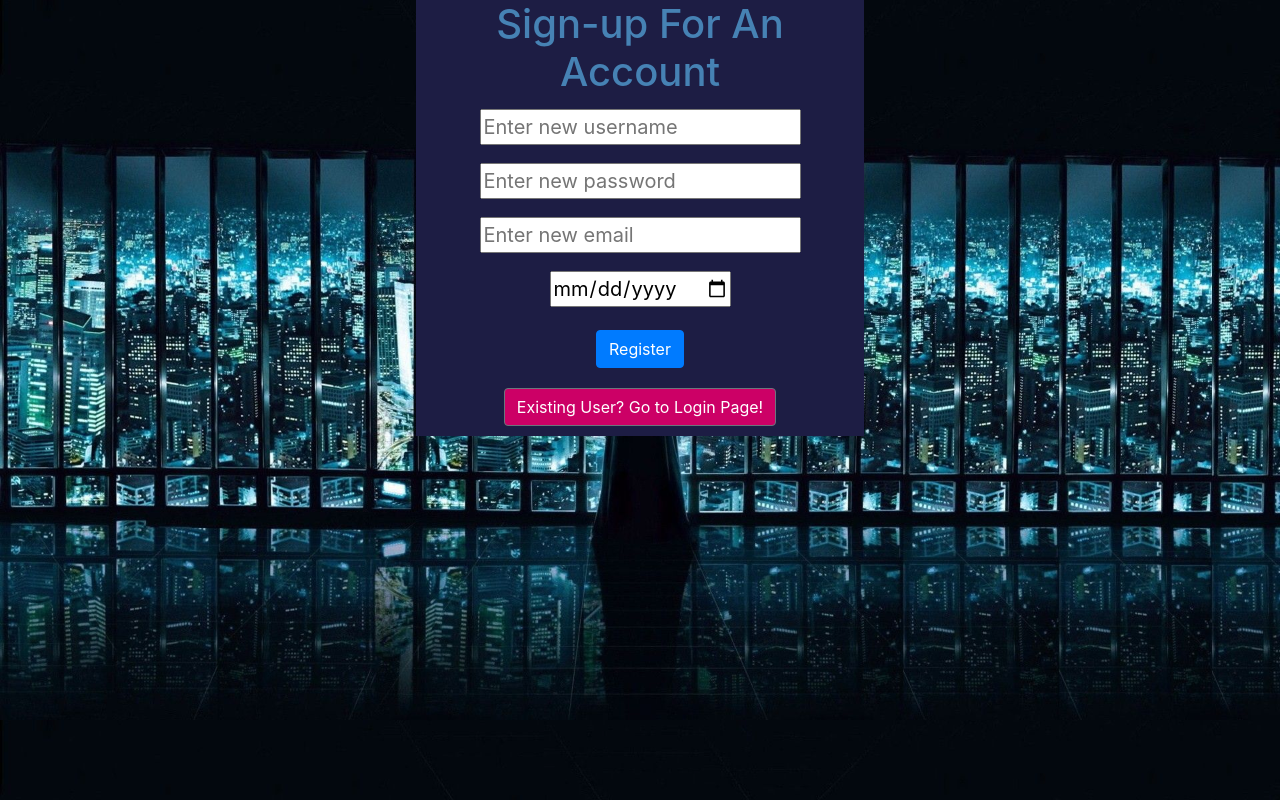
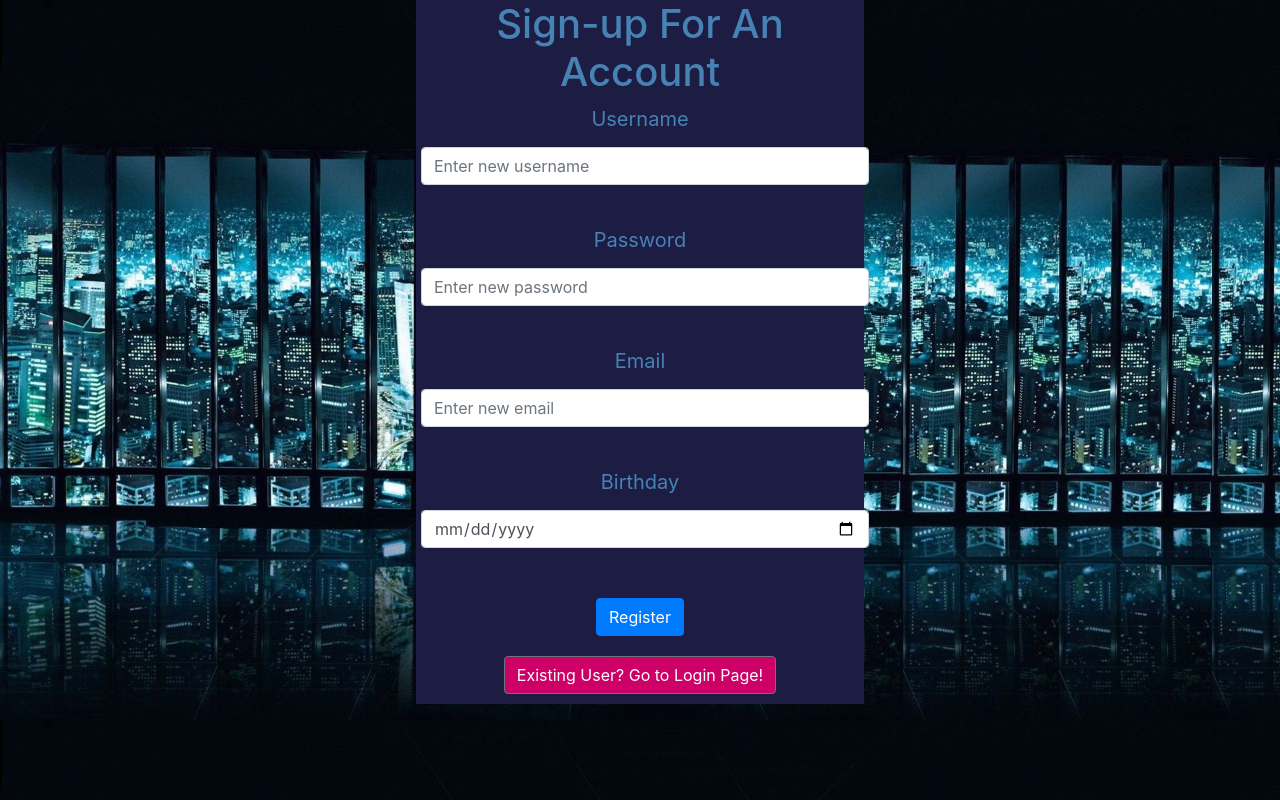
Before and after one commit to yueymiqua/flix-for-fun-client, a React (Vite) app: page /register in a window 1280 px wide. Built offline with nearby package versions, Linux system fonts and the light colour scheme; no server answers.

Commit message:
added input validation for login and registration view

```diff
--- a/package.json
+++ b/package.json
@@ -12,10 +12,13 @@
     "parcel-bundler": "^1.10.1"
   },
   "devDependencies": {
+    "@babel/plugin-proposal-object-rest-spread": "^7.13.8",
     "babel-core": "^6.26.3",
     "babel-plugin-transform-class-properties": "^6.24.1",
+    "babel-plugin-transform-object-rest-spread": "^6.26.0",
     "babel-preset-env": "^1.7.0",
     "babel-preset-react": "^6.24.1",
+    "babel-preset-stage-0": "^6.24.1",
     "sass": "^1.32.8"
   }
 }
--- a/src/components/login-view/login-view.jsx
+++ b/src/components/login-view/login-view.jsx
@@ -7,15 +7,50 @@ import './login-view.scss'
 import axios from 'axios';
 
 export function LoginView(props) {
-  const [ username, setUsername ] = useState('');
-  const [ password, setPassword ] = useState('');
+  const [ form, setForm ] = useState({});
+  const [ errors, setErrors ] = useState({});
+
+  const setField = (field, value) => {
+    setForm({
+      username: form.username,
+      password: form.password,
+      [field]: value
+    })
+    if (!!errors[field]) setErrors ({
+      username: errors.username,
+      password: errors.password,
+      [field]: null
+    })
+  };
+
+  const findFormErrors = () => {
+    const {username, password} = form;
+    const newErrors = {};
+
+    // Validating username
+    if (!username || username==='') newErrors.username = 'Username must not be empty'
+    else if ( username.length < 5) newErrors.username = 'Username must be more than 5 characters'
+    else if ( username.length > 30) newErrors.username = 'Username must be less than 30 characters'
+
+    // Validating password
+    if (!password || password==='') newErrors.password = 'Password must not be empty'
+    else if ( password.length < 5) newErrors.password = 'Password must be more than 5 characters'
+    else if ( password.length > 30) newErrors.password = 'Password must be less than 30 characters'
+
+
+    return newErrors;
+  }
 
   const handleSubmit = (e) => {
     e.preventDefault();
+    const newErrors = findFormErrors();
+    if (Object.keys(newErrors).length > 0) {
+      setErrors(newErrors)
+    } else {
       // Send a request to server for authentication
       axios.post('https://flix-for-fun.herokuapp.com/login', {
-      Username: username,
-      Password: password
+        Username: form.username,
+        Password: form.password
       }).then(response => {
         const data = response.data;
         props.onLoggedIn(data);
@@ -23,18 +58,27 @@ export function LoginView(props) {
         console.log('User not found.')
         alert('Incorrect username/password - Please try again!')
       })
+    }
   };
 
   return (
     <Form className="login-form justify-content-md-center">
       <h1 className="login-title">Login to Flix-For-Fun!</h1>
-      <Form.Label>
-        <input type="text" placeholder="Enter username" value={username} onChange={e => setUsername(e.target.value)} />
-      </Form.Label>
+      <Form.Group>
+        <Form.Label>Username</Form.Label>
+        <Form.Control type="text" placeholder="Enter username" onChange={e => setField('username', e.target.value)} isInvalid={!!errors.username}/>
+        <Form.Control.Feedback type='invalid'>
+          { errors.username }
+        </Form.Control.Feedback>
+      </Form.Group>
       <br></br>
-      <Form.Label>
-        <input type="password" placeholder="Enter password" value={password} onChange={e => setPassword(e.target.value)} />
-      </Form.Label>
+      <Form.Group>
+        <Form.Label>Password</Form.Label>
+        <Form.Control type="password" placeholder="Enter password" onChange={e => setField('password', e.target.value)} isInvalid={!!errors.password} />
+        <Form.Control.Feedback type='invalid'>
+          { errors.password }
+        </Form.Control.Feedback>
+      </Form.Group>
       <br></br>
       <Button variant="primary" type="submit" onClick={handleSubmit}>Submit</Button>
       <br></br>
--- a/src/components/registration-view/registration-view.jsx
+++ b/src/components/registration-view/registration-view.jsx
@@ -7,19 +7,59 @@ import './registration-view.scss'
 import axios from 'axios';
 
 export function RegistrationView(props) {
-  const [username, setUsername] = useState('');
-  const [password, setPassword] = useState('');
-  const [email, setEmail] = useState('');
-  const [birthday, setBirthday] = useState('');
+  const [ form, setForm ] = useState({});
+  const [ errors, setErrors ] = useState({});
+
+  const setField = (field, value) => {
+    setForm({
+      username: form.username,
+      password: form.password,
+      email: form.email,
+      birthday: form.birthday,
+      [field]: value
+    })
+    if(!!errors[field]) setErrors ({
+      username: errors.username,
+      password: errors.password,
+      email: errors.email,
+      birthday: errors.birthday,
+      [field]: null
+    })
+  }
+
+  const findFormErrors = () => {
+    const { username, password, email } = form;
+    const newErrors = [];
+
+    // Validating username
+    if (!username || username==='') newErrors.username = 'Username not be empty'
+    else if ( username.length < 5) newErrors.username = 'Username must be more than 5 characters'
+    else if ( username.length > 30) newErrors.username = 'Username be less than 30 characters'
+
+    // Validating password
+    if (!password || password==='') newErrors.password = 'Password must not be empty'
+    else if ( password.length < 5) newErrors.password = 'Password must be more than 5 characters'
+    else if ( password.length > 30) newErrors.password = 'Password must be less than 30 characters'
+
+    // Validating email
+    if (!email || email==='') newErrors.email = 'Email must not be empty'
+    else if ( !email.includes('@')) newErrors.email = 'Please enter a valid email'
+    else if ( !email.includes('.')) newErrors.email = 'Please enter a valid email'
+
+    return newErrors;
+  }
 
   const handleRegister = (e) => {
     e.preventDefault();
-
+    const newErrors = findFormErrors();
+    if (Object.keys(newErrors).length > 0) {
+      setErrors(newErrors)
+    } else {
       axios.post('https://flix-for-fun.herokuapp.com/users', {
-      Username: username,
-      Password: password,
-      Email: email,
-      Birthday: birthday
+        Username: form.username,
+        Password: form.password,
+        Email: form.email,
+        Birthday: form.birthday
       }).then(response => {
         const data = response.data;
         console.log(data)
@@ -28,25 +68,39 @@ export function RegistrationView(props) {
           console.log('error registering the user');
       })
     }
+  }
 
   return (
     <Form className="registration-form justify-content-md-center">
       <h1>Sign-up For An Account</h1>
-      <Form.Label>
-        <input type="text" placeholder="Enter new username" value={username} onChange={e => setUsername(e.target.value)}/>
-      </Form.Label>
+      <Form.Group>
+        <Form.Label>Username</Form.Label>
+        <Form.Control type="text" placeholder="Enter new username" onChange={e => setField('username', e.target.value)} isInvalid={!!errors.username}/>
+        <Form.Control.Feedback type='invalid'>
+          { errors.username }
+        </Form.Control.Feedback>
+      </Form.Group>
       <br></br>
-      <Form.Label>
-        <input type="password" placeholder="Enter new password" value={password} onChange={e => setPassword(e.target.value)}/>
-      </Form.Label>
+      <Form.Group>
+        <Form.Label>Password</Form.Label>
+        <Form.Control type="password" placeholder="Enter new password" onChange={e => setField('password', e.target.value)} isInvalid={!!errors.password}/>
+        <Form.Control.Feedback type='invalid'>
+          { errors.password }
+        </Form.Control.Feedback>
+      </Form.Group>
       <br></br>
-      <Form.Label>
-        <input type="email"  placeholder="Enter new email" value={email} onChange={e => setEmail(e.target.value)}/>
-      </Form.Label>
+      <Form.Group>
+        <Form.Label>Email</Form.Label>
+        <Form.Control type="email"  placeholder="Enter new email" onChange={e => setField('email', e.target.value)} isInvalid={!!errors.email}/>
+        <Form.Control.Feedback type='invalid'>
+          { errors.email }
+        </Form.Control.Feedback>
+      </Form.Group>
       <br></br>
-      <Form.Label>
-        <input type="date" value={birthday} onChange={e=> setBirthday(e.target.value)}/>
-      </Form.Label>
+      <Form.Group>
+        <Form.Label>Birthday</Form.Label>
+        <Form.Control type="date" onChange={e=> setField('birthday',e.target.value)}/>
+      </Form.Group>
       <br></br>
       <Button variant="primary" type="submit" onClick={handleRegister}>Register</Button>
       <br></br>
```
Also changed, not shown: src/components/genre-view/genre-view-scss.scss (deleted, +0 -7 lines), src/components/update-profile-view/update-profile-view.jsx (added), 3 other files (tests, documents, lock files or other folders). Lines whose indentation alone changed are shown as unchanged.
